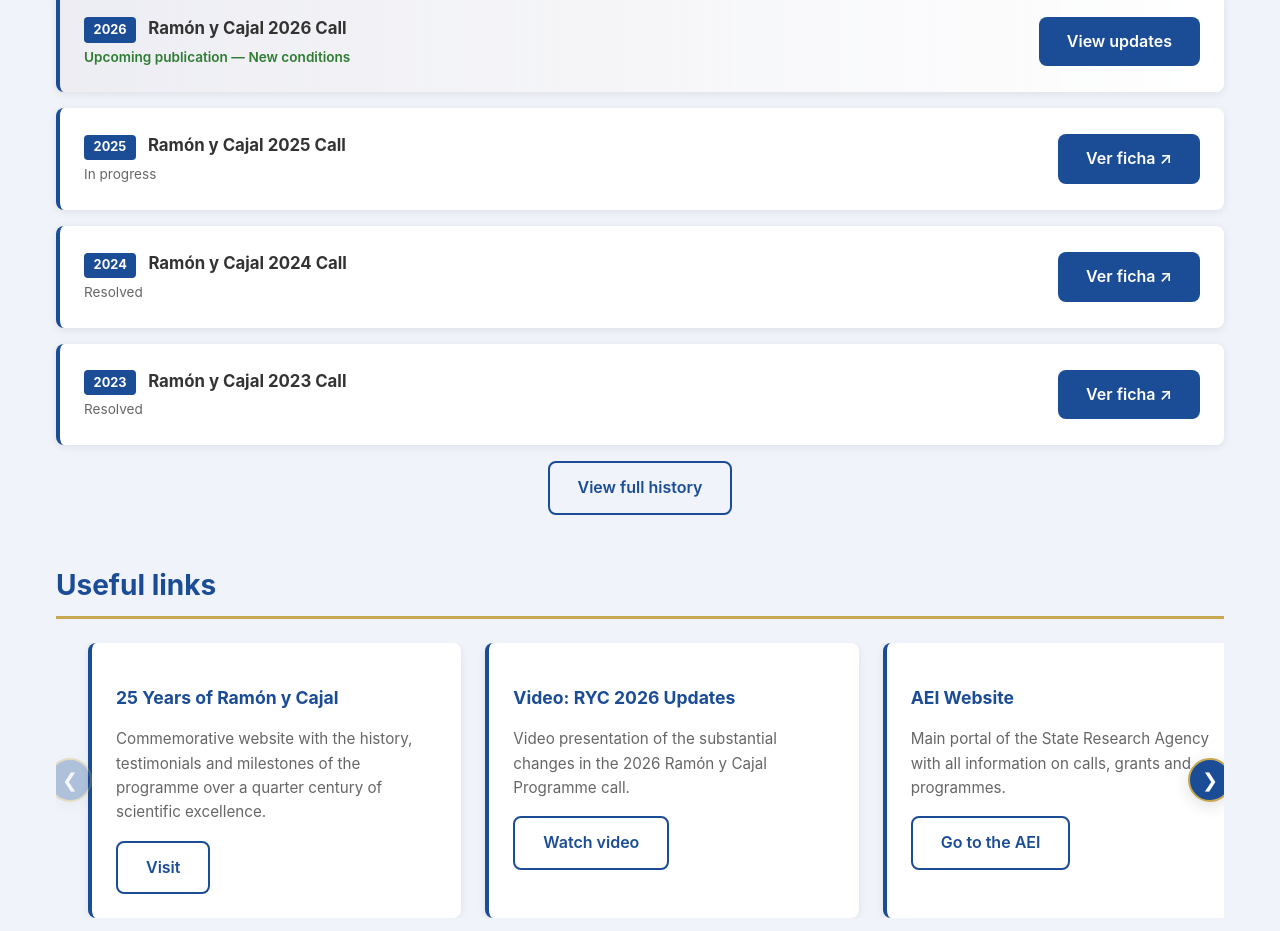
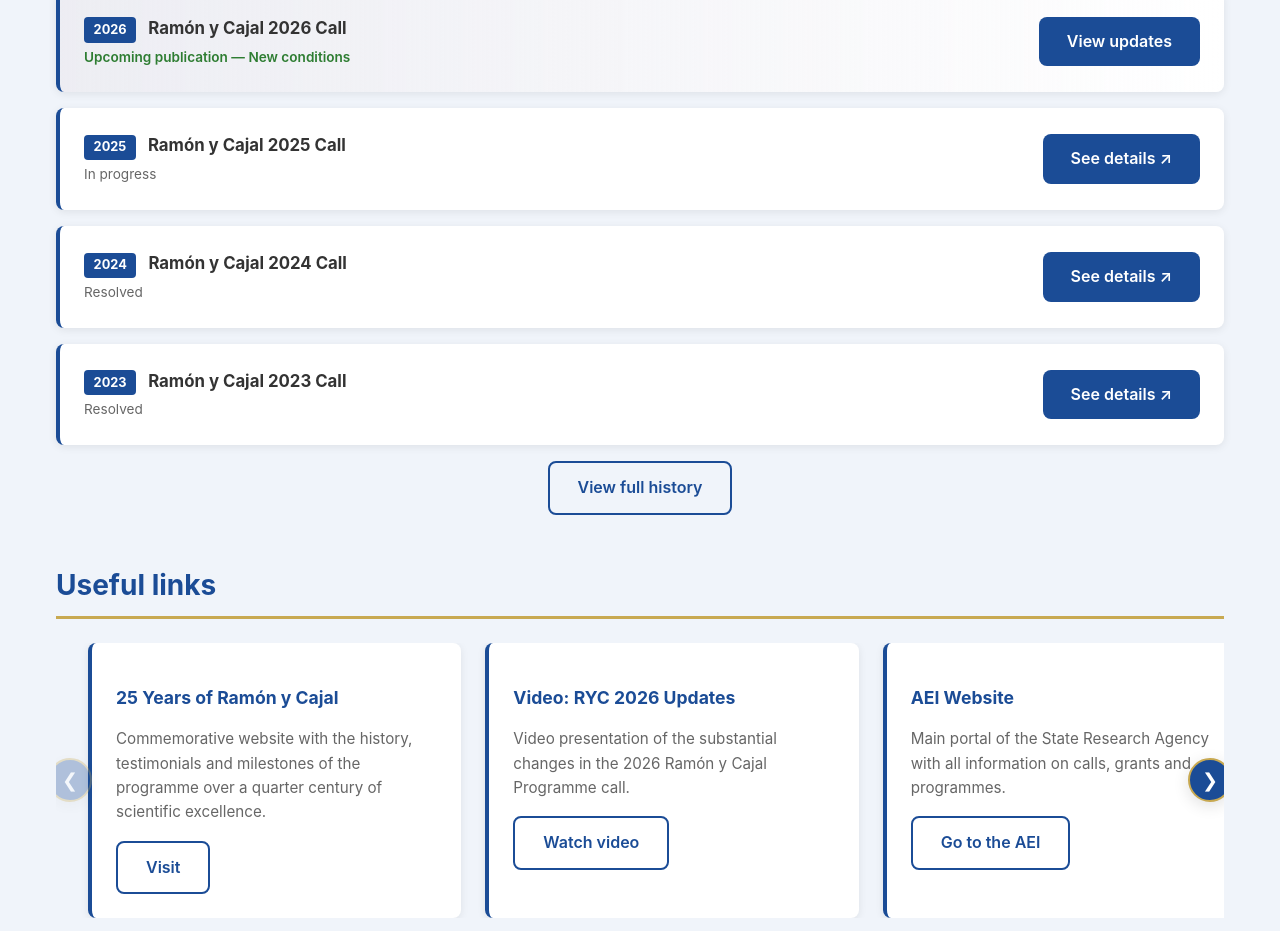
Before and after one commit to ramirez-santigosa/ryc-web, a plain HTML site: page ing/index.html in a window 1280 px wide. Shown: the part 2065-2996 px from the top of the page. Drawn offline with Linux system fonts and the light colour scheme.

Commit message:
fix(ing): traducir botones Ver ficha a See details

```diff
--- a/ing/index.html
+++ b/ing/index.html
@@ -1165,7 +1165,7 @@ footer, .footer, #footer, [id*="footer"], [class*="footer"] {
 
 <div class="estado">In progress</div>
 </div>
-<a class="btn-aei" href="https://www.aei.gob.es/convocatorias/buscador-convocatorias/ayudas-contratos-ramon-cajal-ryc-2025" target="_blank">Ver ficha ↗</a></div>
+<a class="btn-aei" href="https://www.aei.gob.es/convocatorias/buscador-convocatorias/ayudas-contratos-ramon-cajal-ryc-2025" target="_blank">See details ↗</a></div>
 
 <div class="convocatoria-card">
 <div class="convocatoria-info">
@@ -1173,7 +1173,7 @@ footer, .footer, #footer, [id*="footer"], [class*="footer"] {
 
 <div class="estado">Resolved</div>
 </div>
-<a class="btn-aei" href="https://www.aei.gob.es/convocatorias/buscador-convocatorias/ayudas-contratos-ramon-cajal-ryc-2024" target="_blank">Ver ficha ↗</a></div>
+<a class="btn-aei" href="https://www.aei.gob.es/convocatorias/buscador-convocatorias/ayudas-contratos-ramon-cajal-ryc-2024" target="_blank">See details ↗</a></div>
 
 <div class="convocatoria-card">
 <div class="convocatoria-info">
@@ -1181,7 +1181,7 @@ footer, .footer, #footer, [id*="footer"], [class*="footer"] {
 
 <div class="estado">Resolved</div>
 </div>
-<a class="btn-aei" href="https://www.aei.gob.es/convocatorias/buscador-convocatorias/ayudas-contratos-ramon-cajal-ryc-2023" target="_blank">Ver ficha ↗</a></div>
+<a class="btn-aei" href="https://www.aei.gob.es/convocatorias/buscador-convocatorias/ayudas-contratos-ramon-cajal-ryc-2023" target="_blank">See details ↗</a></div>
 
 <div class="mt-2 text-center"><a class="btn-ryc-outline" href="calls.html" rel=" noopener" target="_blank">View full history</a></div>
 </section>
```
Also changed, not shown: ing/calls.html (+1 -1 lines).
